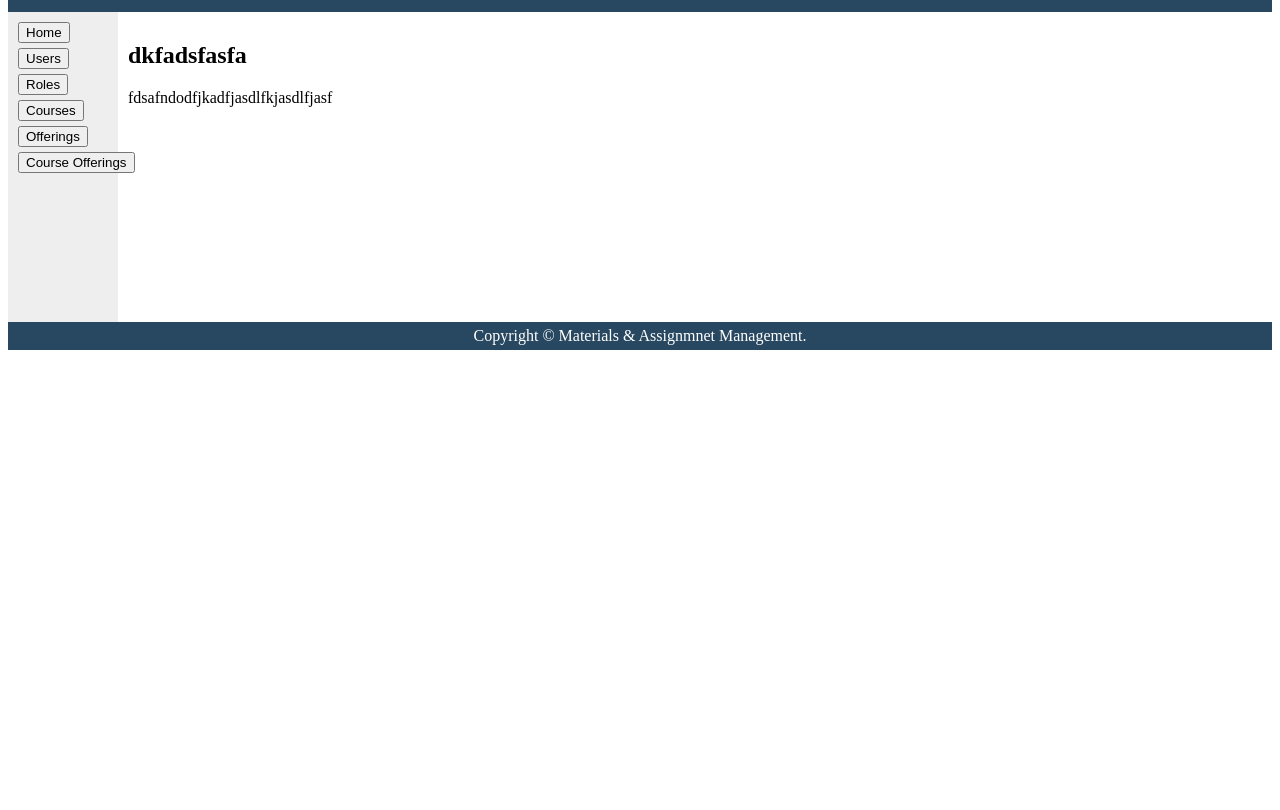
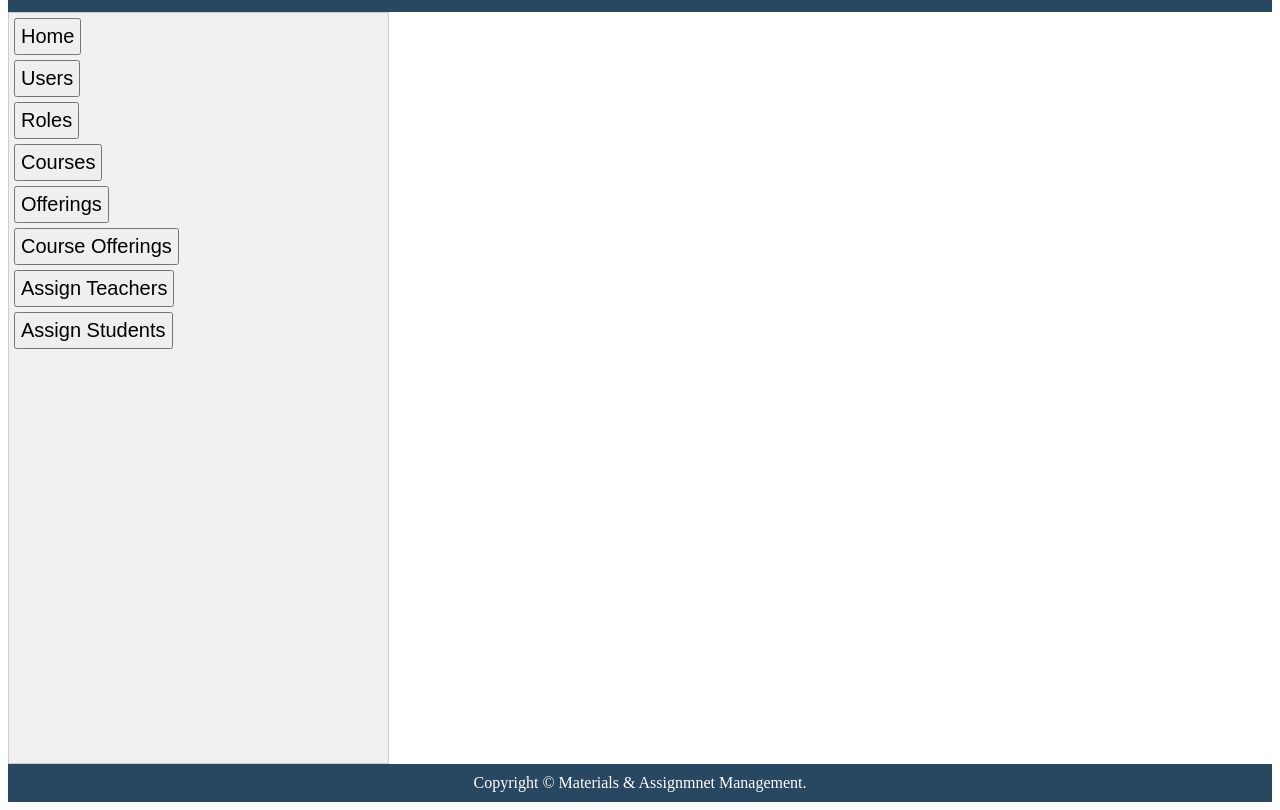
Before and after one commit to Mahlet5/IPASS1, a plain HTML site: page admin/admin.html in a window 1280 px wide. Shown: the part 86-896 px from the top of the page. Before the commit the page ends 800 px from the top, so only its background shows below. Drawn offline with Linux system fonts and the light colour scheme.

Commit message:
admin setup2

```diff
--- a/admin/admin.css
+++ b/admin/admin.css
@@ -1,7 +1,9 @@
 .bt{
   display: block;
   margin:5px;
-  font: bolder;
+	font: bolder;
+	font-size: 20px;
+	padding: 5px;
 }
 #header{
 	background-color: #284861;
@@ -10,12 +12,11 @@
 	padding: 5px;
 }
 #nav {
-  line-height: 30px;
-  background-color: #eeeeee;
-  height: 300px;
-  width :100px;
   float: left;
-  padding: 5px;
+  border: 1px solid #ccc;
+  background-color: #f1f1f1;
+  width: 30%;
+  height: 750px;
 }
 #section {
 	width: 250px;
@@ -28,5 +29,5 @@
 	color: white;
 	clear: both;
 	text-align: center;
-	padding: 5px;
+	padding: 10px;
 }
--- a/admin/admin.html
+++ b/admin/admin.html
@@ -6,23 +6,26 @@
 <body>
 
 <div id="header">
-  <h1>City Gallery</h1>
+  <h1>Materials & Assignmnet Management System</h1>
 </div>
 
 <div id="nav">
+
   <input type="button" class="bt" onclick="myFunction()" id="home" value="Home"/>
   <input type="button" class="bt" onclick="myFunction2()" id="users" value="Users" />
   <input type="button" class="bt" onclick="myFunction3()" id="roles" value="Roles" />
   <input type="button"  class="bt" onclick="myFunction4()" id="courses" value="Courses" />
   <input type="button"  class="bt" onclick="myFunction5()" id="offerings" value="Offerings" />
   <input type="button"  class="bt" onclick="myFunction6()" id="course_offerings" value="Course Offerings" />
+  <input type="button"  class="bt" id="Assign Teachers" value="Assign Teachers" />
+  <input type="button"  class="bt" id="Assign Students" value="Assign Students" />
 </div>
 
 <div id="section">
-  <h2>dkfadsfasfa</h2>
-  <p>
-    fdsafndodfjkadfjasdlfkjasdlfjasf
-  </p>
+  <!-- <h3>Materials & Assignmnet Management System</h3> -->
+  <!-- <p>
+      Materials & Assignmnet Management fills the communication gap between students and teachers. Teachers simply post announcements and upload course textbooks, references and assignments for students. Students get it through website.
+  </p> -->
 </div>
 
 <div id="footer">
--- a/admin/role/create.css
+++ b/admin/role/create.css
@@ -0,0 +1,3 @@
+body{
+    background-color: #284861;
+}
```
Also changed, not shown: admin/course/courseShow.html (+0 -1 lines), admin/course_offering/course_offeringShow.html (+0 -2 lines), admin/offering/offeringShow.html (+0 -1 lines).
